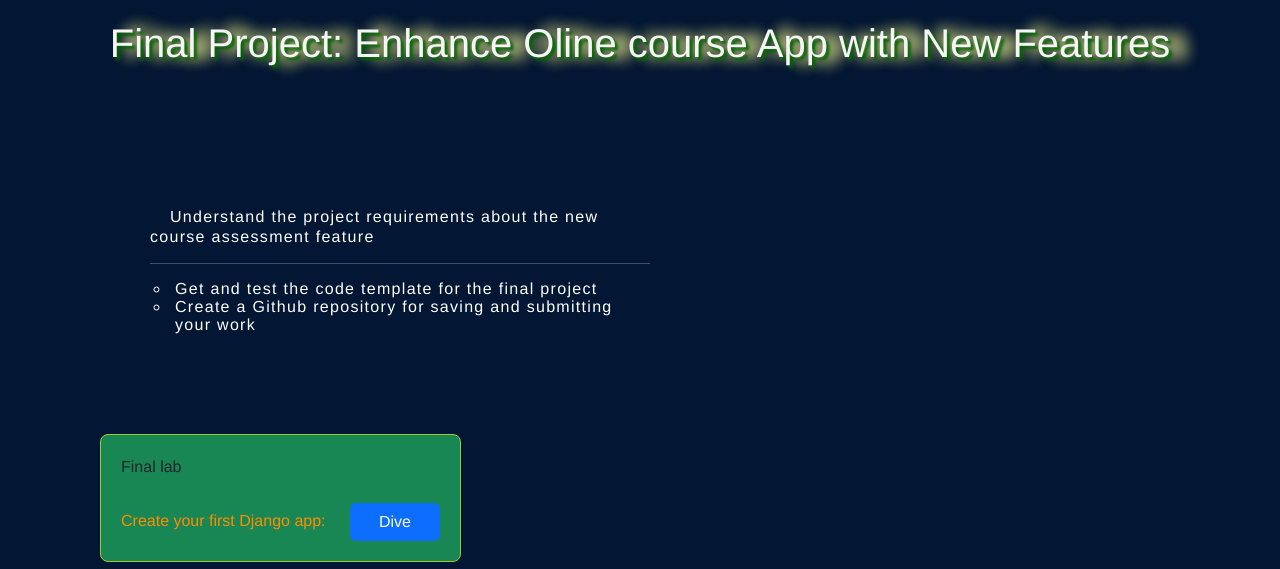
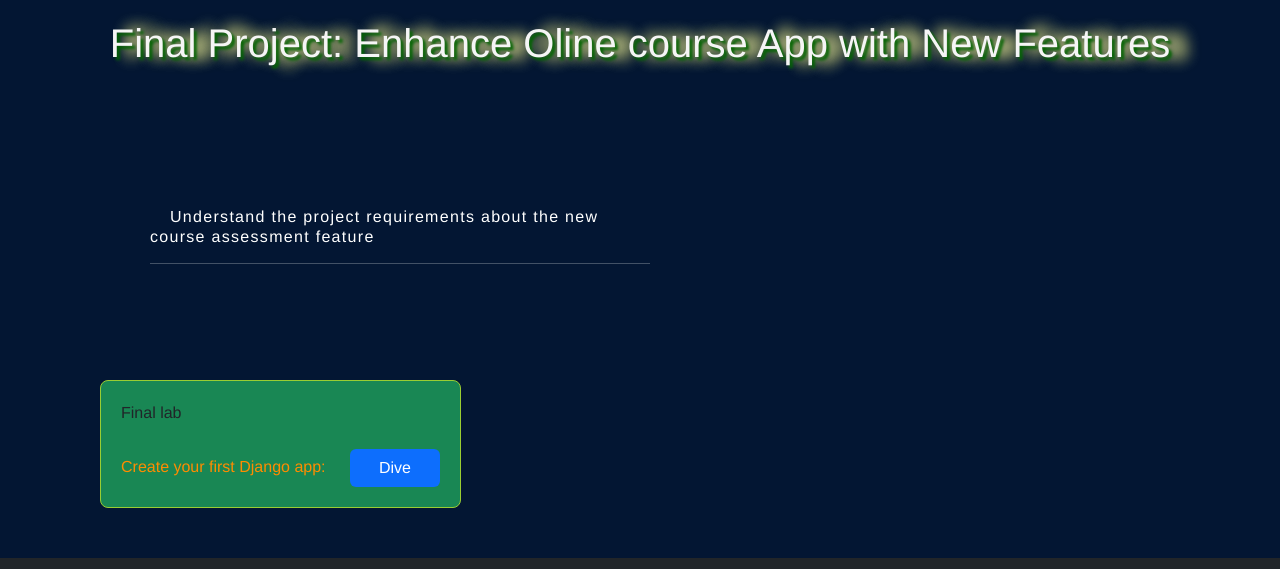
Before and after one commit to Kanatbek-AKA/Django-WebSite, a Django app: page /week5/ in a window 1280 px wide. Shown: the part 113-682 px from the top of the page. Run offline with Django 4.2, Linux system fonts and the light colour scheme.

Commit message:
Update week5.html

```diff
--- a/example/templates/week5.html
+++ b/example/templates/week5.html
@@ -30,13 +30,7 @@
               assessment feature</span
             >
             <hr />
-            <span class="list-text"
-              >Get and test the code template for the final project</span
-            >
-            <span class="list-text"
-              >Create a Github repository for saving and submitting your
-              work</span
-            >
+
           </div>
         </div>
         <div class="practice">
```
